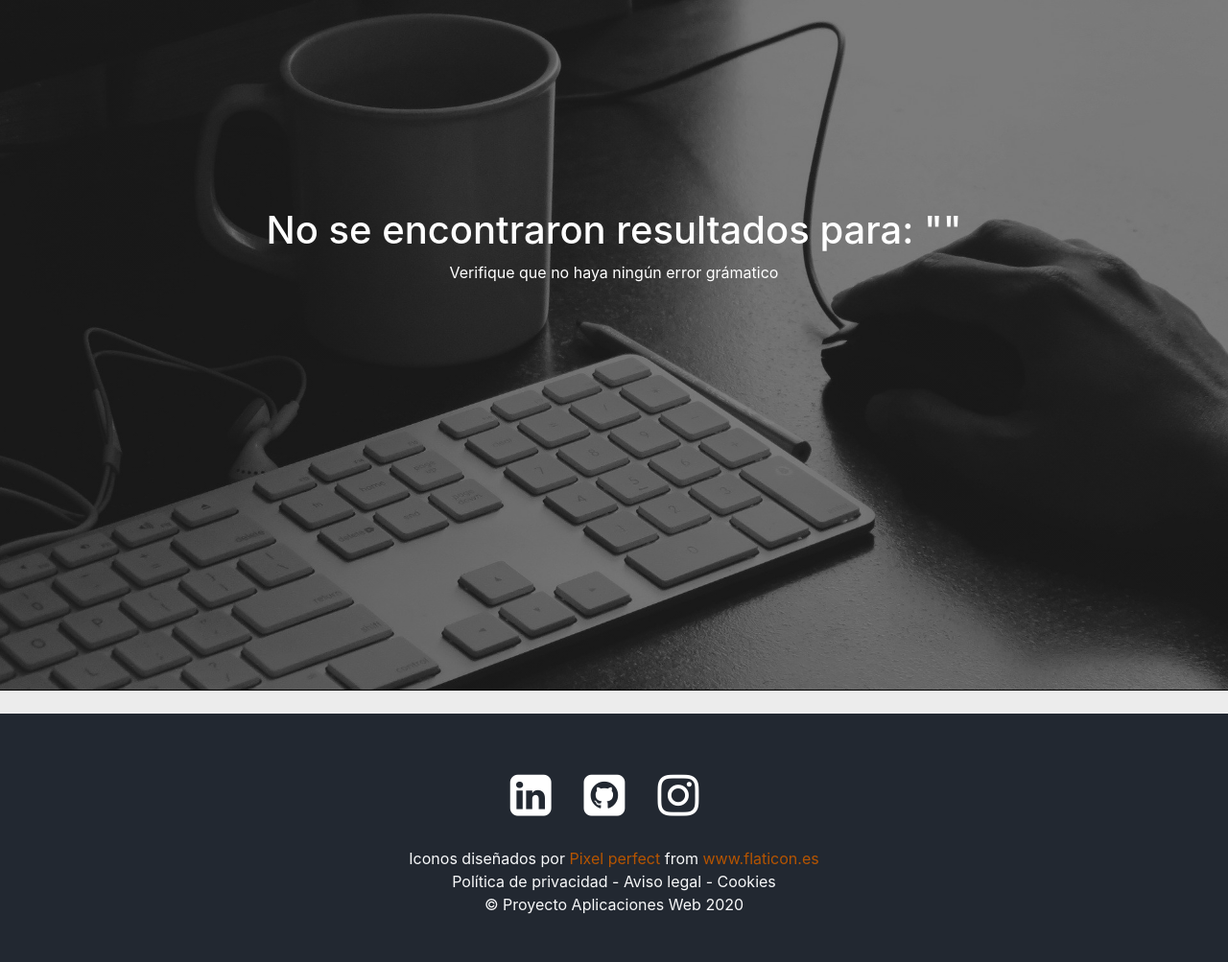
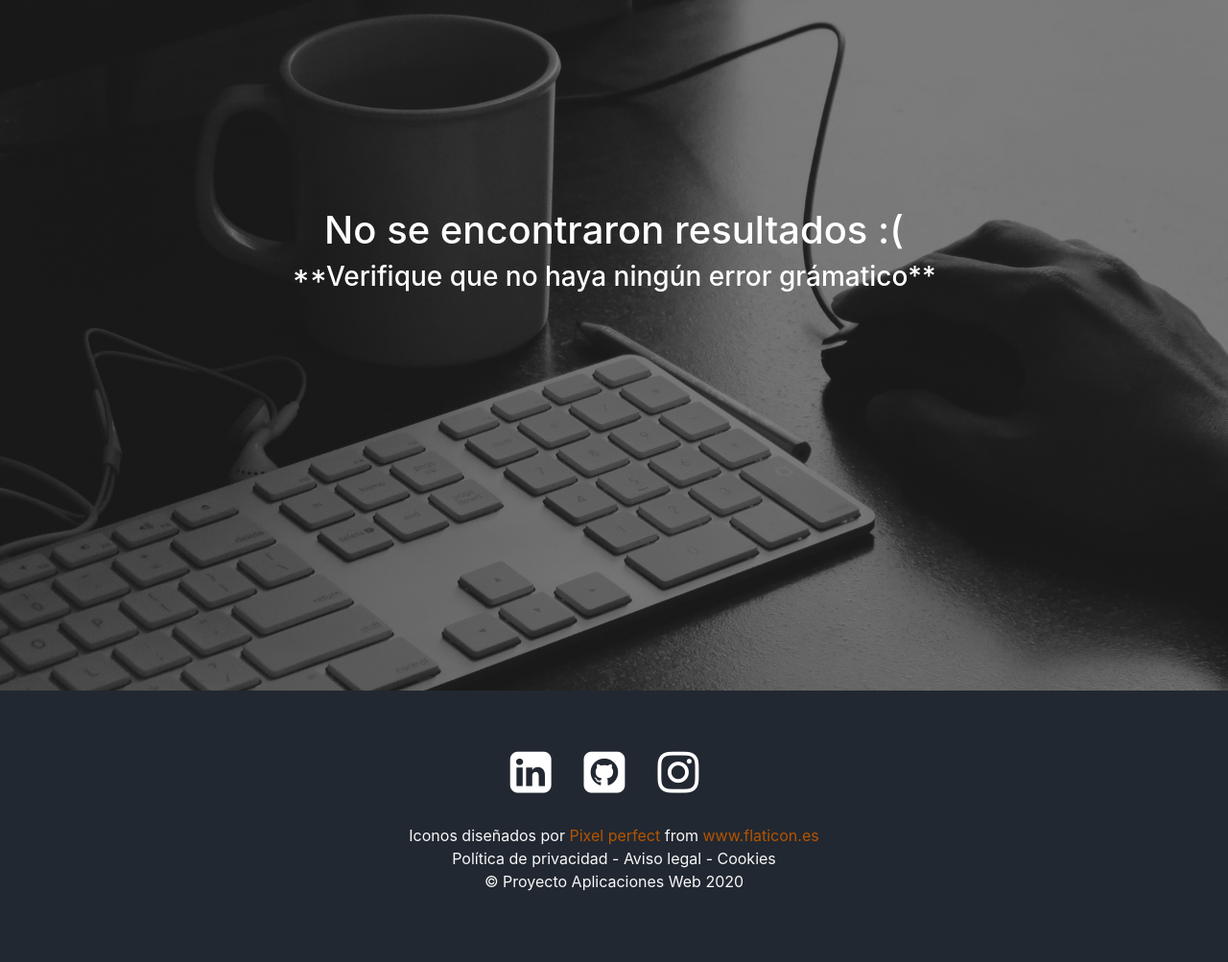
Before and after one commit to JMejiax/Django-First-Project, a Django app: page /reddit/ in a window 1280 px wide. Shown: the part 80-1083 px from the top of the page at 96% size. After the commit the page ends 1009 px from the top, so only its background shows below. Run offline with Django 3.2, Linux system fonts and the light colour scheme; some libraries are stand-ins or nearby versions.

Commit message:
Reddit API

```diff
--- a/Blog/templates/Blog/reddit.html
+++ b/Blog/templates/Blog/reddit.html
@@ -41,11 +41,10 @@
 {% else %}
 <div class="hero-image">
     <div class="hero-text">
-        <h1>No se encontraron resultados para: "{{busqueda}}"</h1>
-        <p>Verifique que no haya ningún error grámatico</p>
+        <h1>No se encontraron resultados :(</h1>
+        <h3>**Verifique que no haya ningún error grámatico**</h3>
     </div>
 </div>
-<br>
 {% endif %}
 
 
--- a/static/blog/reddit.css
+++ b/static/blog/reddit.css
@@ -16,8 +16,6 @@ h1, h3{
     background-size: cover;
     position: relative;
 
-    border-bottom: 1px solid black;
-
     overflow: hidden;
 }
 
```
